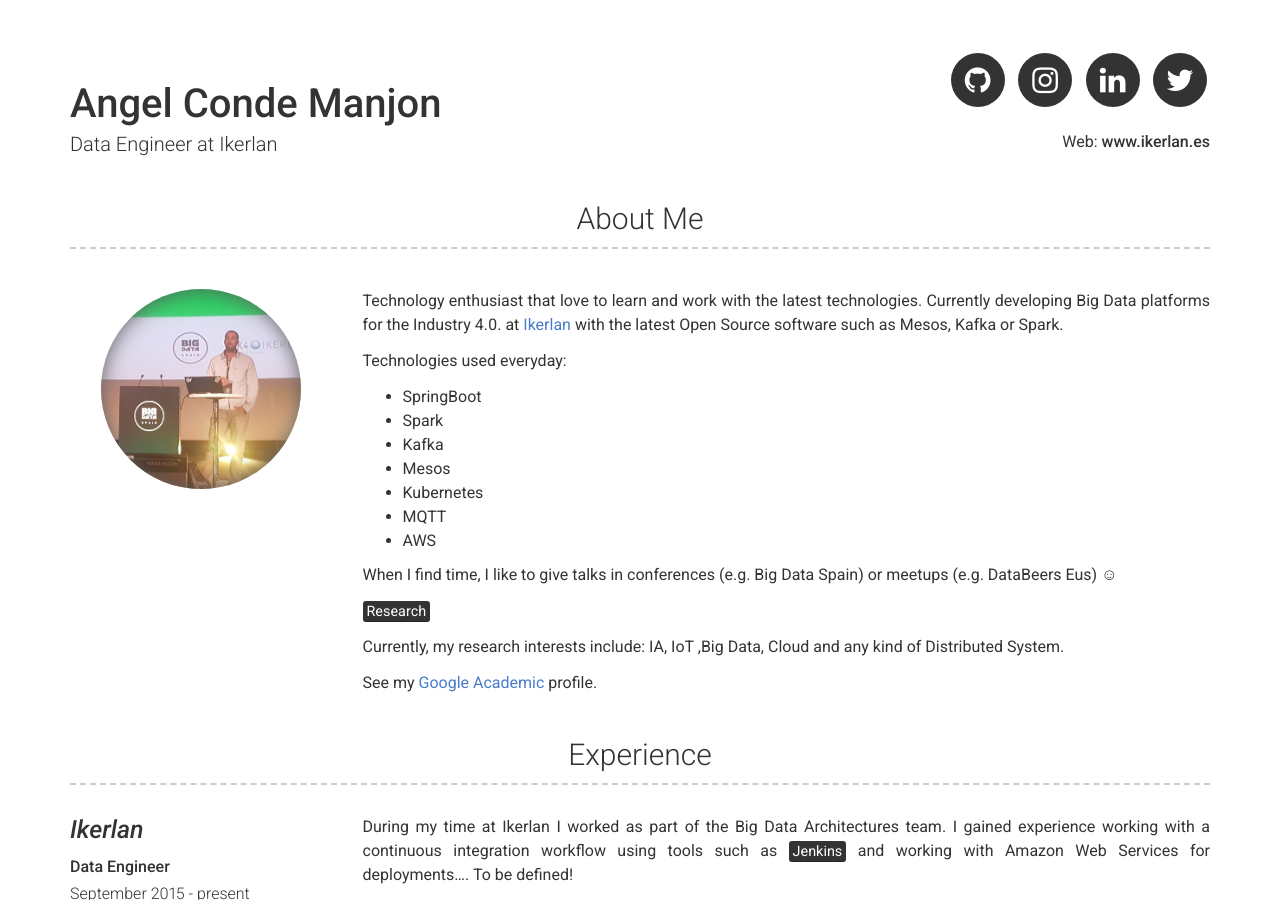
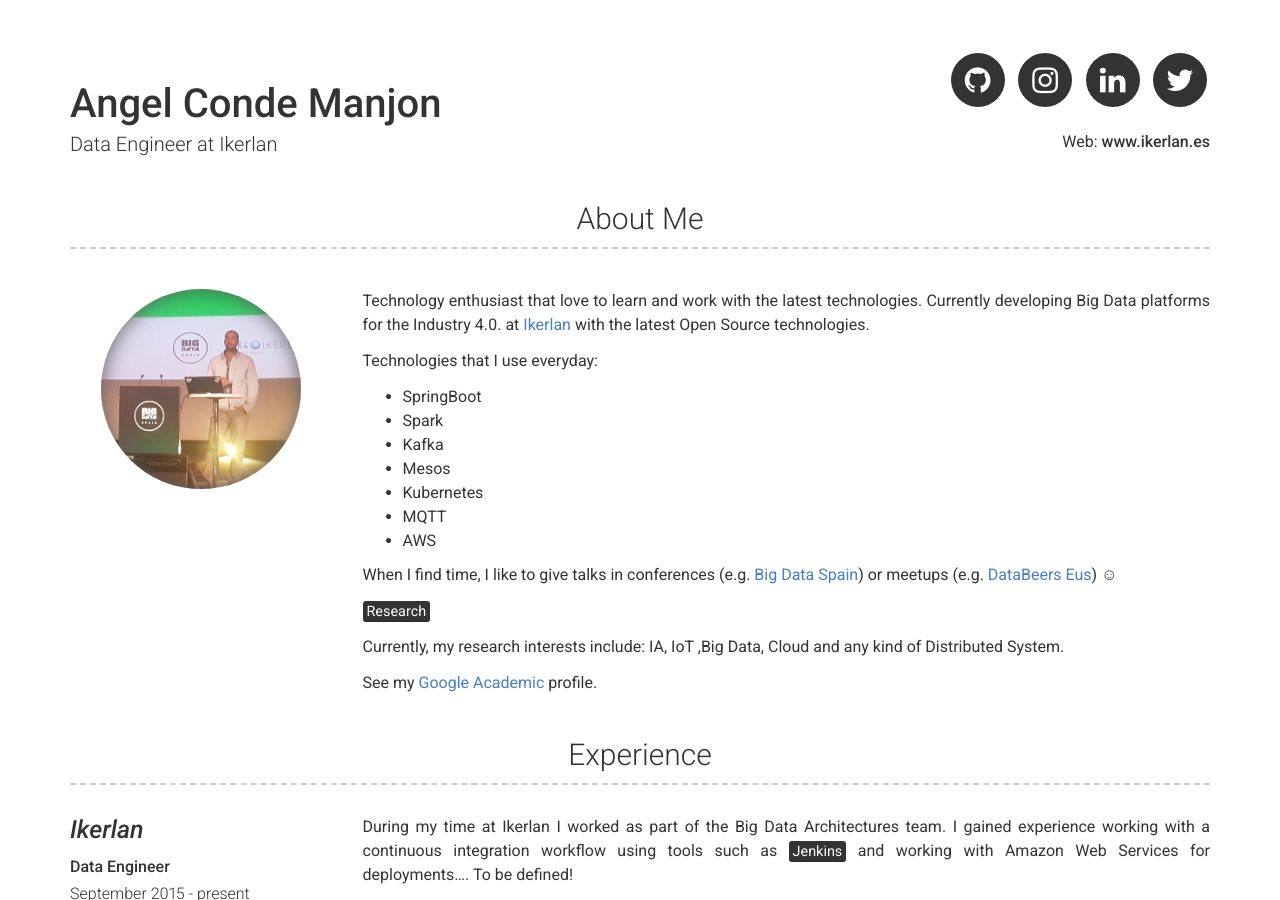
Before and after one commit to Neuw84/neuw84.github.io, a Jekyll site: the page built from index.md, in a window 1280 px wide and 900 px high. Built offline with Jekyll 4.4.1, drawn with Linux system fonts in a browser that asks for light colours.

Commit message:
Update _config.yml

```diff
--- a/_config.yml
+++ b/_config.yml
@@ -24,9 +24,9 @@
 # about_title: About Me (Use this to override about section title)
 about_profile_image: assets/me.jpg
 about_content: | # this will include new lines to allow paragraphs here you can use all markdown features!
-  Technology enthusiast that love to learn and work with the latest technologies. Currently developing Big Data platforms for the Industry 4.0. at [Ikerlan](www.ikerlan.es) with the latest Open Source software such as Mesos, Kafka or Spark.
+  Technology enthusiast that love to learn and work with the latest technologies. Currently developing Big Data platforms for the Industry 4.0. at [Ikerlan](www.ikerlan.es) with the latest Open Source technologies.
 
-  Technologies used everyday:
+  Technologies that I use everyday:
     * SpringBoot
     * Spark
     * Kafka
@@ -35,7 +35,7 @@
     * MQTT
     * AWS
 
-   When I find time, I like to give talks in conferences (e.g. Big Data Spain) or meetups (e.g. DataBeers Eus) &#9786;
+   When I find time, I like to give talks in conferences (e.g. [Big Data Spain](https://www.bigdataspain.org/)) or meetups (e.g. [DataBeers Eus](https://databeerseus.tumblr.com/)) &#9786;
 
    <mark>Research</mark>
 
@@ -45,7 +45,8 @@
 
 
 # Projects Section
- #projects_title: Research
+# projects_title: Research #(Use this to override about experience section title)
+
 
 # Experience Section
 # experience_title: Experience #(Use this to override about experience section title)
```
